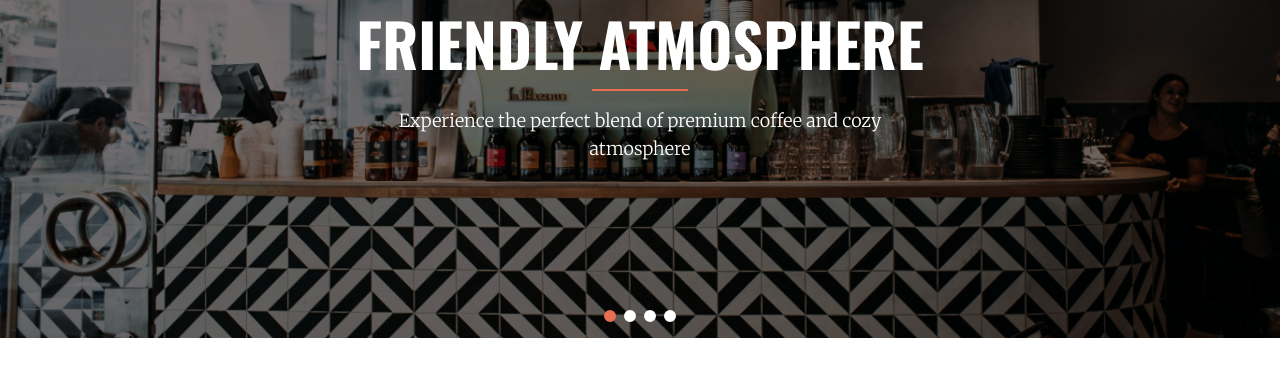
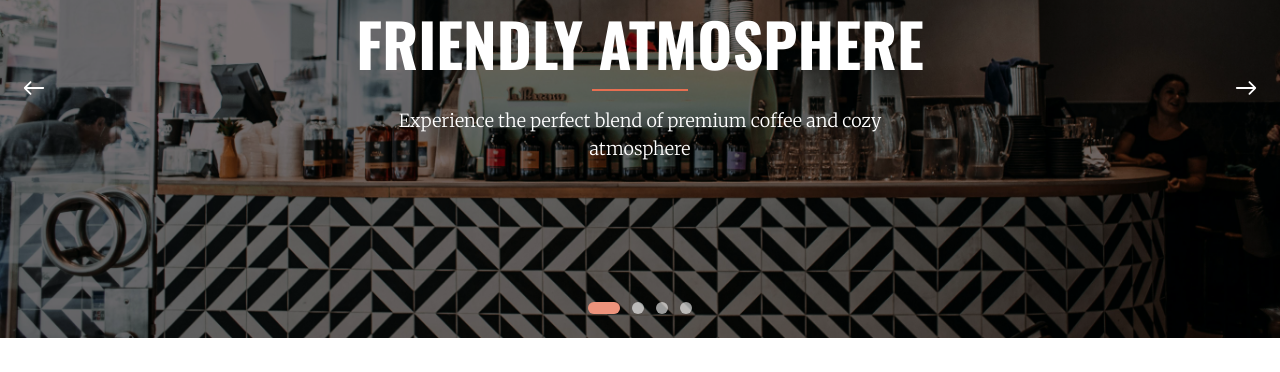
Before and after one commit to ThalitadosReis/cafe-website, a React (Vite) app: page / in a window 1280 px wide. Shown: the part 226-598 px from the top of the page. Built offline with nearby package versions, Linux system fonts and the light colour scheme.

Commit message:
adj slider component

```diff
--- a/src/components/Slider.jsx
+++ b/src/components/Slider.jsx
@@ -1,5 +1,7 @@
 import { useState, useEffect } from "react";
+import { IoIosArrowRoundForward, IoIosArrowRoundBack } from "react-icons/io";
 import cafeImage from "../assets/cafe-home.jpg";
+import cafeImage1 from "../assets/cafe-home1.jpg";
 
 const slides = [
   {
@@ -12,7 +14,7 @@ const slides = [
     id: 2,
     title: "Artisan Coffee",
     text: "Brewed to perfection with handpicked beans from around the world",
-    image: cafeImage,
+    image: cafeImage1,
   },
   {
     id: 3,
@@ -24,7 +26,7 @@ const slides = [
     id: 4,
     title: "Community Vibes",
     text: "A place to connect, create, and caffeinate together",
-    image: cafeImage,
+    image: cafeImage1,
   },
 ];
 
@@ -38,9 +40,21 @@ export default function Slider() {
     return () => clearInterval(timer);
   }, []);
 
+  const handleSlideChange = (index) => {
+    if (index !== current) setCurrent(index);
+  };
+
+  const handlePrev = () => {
+    setCurrent((prev) => (prev === 0 ? slides.length - 1 : prev - 1));
+  };
+
+  const handleNext = () => {
+    setCurrent((prev) => (prev + 1) % slides.length);
+  };
+
   return (
     <div className="relative h-96 md:h-[500px] overflow-hidden">
-      {slides.map(({ id, title, text, image }, index) => (
+      {slides.map(({ id, image }, index) => (
         <div
           key={id}
           className={`absolute inset-0 transition-opacity duration-1000 ease-in-out ${
@@ -51,35 +65,55 @@ export default function Slider() {
             backgroundSize: "cover",
             backgroundPosition: "center",
           }}
-        >
-          <div className="absolute inset-0 bg-black/50" />
-          <div className="relative z-10 flex items-center justify-center h-full text-white text-center px-4">
+        />
+      ))}
+
+      <div className="absolute inset-0 bg-black/50 z-10" />
+      <div className="relative z-20 flex items-center justify-center h-full text-white text-center px-4">
         <div>
           <h1 className="text-4xl md:text-6xl font-oswald uppercase mb-4">
-                {title}
+            {slides[current].title}
           </h1>
           <div className="w-24 h-0.5 bg-grenadine mx-auto mb-4" />
           <p className="font-merriweather max-w-xl mx-auto text-lg">
-                {text}
+            {slides[current].text}
           </p>
         </div>
       </div>
-        </div>
-      ))}
+
+      {/* nav-arrows */}
+      <button
+        onClick={handlePrev}
+        className="absolute left-4 top-1/2 -translate-y-1/2 z-30 text-white hover:-translate-x-1 transition-transform duration-300 cursor-pointer"
+        aria-label="Previous slide"
+      >
+        <IoIosArrowRoundBack className="text-4xl" />
+      </button>
+      <button
+        onClick={handleNext}
+        className="absolute right-4 top-1/2 -translate-y-1/2 z-30 text-white hover:translate-x-1 transition-transform duration-300 cursor-pointer"
+        aria-label="Next slide"
+      >
+        <IoIosArrowRoundForward className="text-4xl" />
+      </button>
 
       {/* indicators */}
-      <div className="absolute bottom-4 left-1/2 -translate-x-1/2 flex gap-2 z-20">
+      <div className="absolute bottom-6 left-1/2 -translate-x-1/2 flex gap-3 z-20">
         {slides.map((_, index) => (
           <button
             key={index}
-            onClick={() => setCurrent(index)}
+            onClick={() => handleSlideChange(index)}
             aria-label={`Go to slide ${index + 1}`}
-            className={`w-3 h-3 rounded-full border-2 transition-colors duration-300 ${
+            className={`relative transition-all duration-300 hover:scale-110 cursor-pointer ${
               current === index
-                ? "bg-grenadine border-grenadine"
-                : "bg-white border-white"
+                ? "w-8 h-3 bg-grenadine rounded-full"
+                : "w-3 h-3 bg-white/60 hover:bg-white/80 rounded-full"
             }`}
-          />
+          >
+            {current === index && (
+              <div className="absolute inset-0 bg-white/30 animate-pulse rounded-full" />
+            )}
+          </button>
         ))}
       </div>
     </div>
--- a/src/pages/Home.jsx
+++ b/src/pages/Home.jsx
@@ -10,7 +10,6 @@ export default function Home() {
       {/* about section */}
       <div className="relative z-0 bg-white/95 backdrop-blur-sm p-8 md:p-12">
         <div className="grid md:grid-cols-2 gap-12 items-center">
-          {/* Text Content */}
           <div className="space-y-6">
             <div className="text-center md:text-left">
               <p className="text-grenadine font-light tracking-widest uppercase text-sm mb-2">
@@ -46,7 +45,6 @@ export default function Home() {
             </div>
           </div>
 
-          {/* Image */}
           <div className="relative">
             <img
               src={cafeImage}
```
Also changed, not shown: src/assets/cafe-home1.jpg (added). Lines whose indentation alone changed are shown as unchanged.
